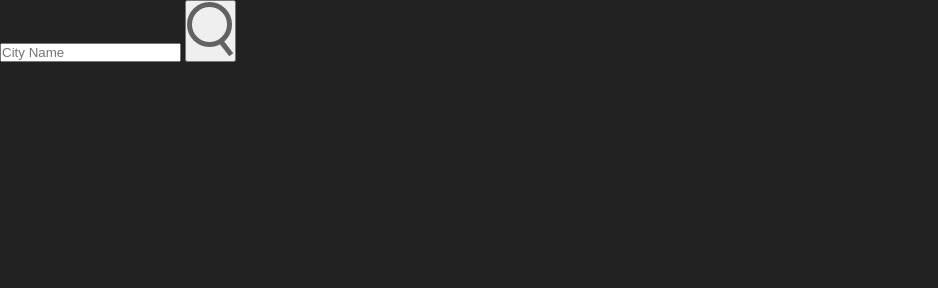
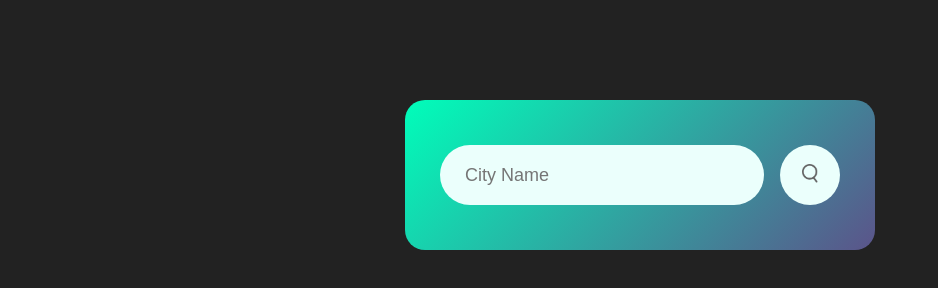
Before and after one commit to lakshminandakumar/weather-wise, a plain HTML site: page index.html in a window 1280 px wide. Shown: the whole page, without its empty margins (0-938 px from the left). Drawn offline with Linux system fonts and the light colour scheme.

Commit message:
added required css to make the app look good

```diff
--- a/style.css
+++ b/style.css
@@ -7,3 +7,43 @@
 body{
     background: #222;
 }
+.card{
+    width: 90%;
+    max-width: 470px;
+    background: linear-gradient(135deg, #00feba, #5b548a);
+    color: #fff;
+    margin: 100px auto 0;
+    border-radius: 20px;
+    padding: 45px 35px;
+    text-align: center;
+}
+.search{
+    width: 100%;
+    display: flex;
+    align-items: center;
+    justify-content: space-between;
+}
+.search input{
+    border: 0;
+    outline: 0;
+    background: #ebfffc;
+    color: #555;
+    padding: 10px 25px;
+    height: 60px;
+    border-radius: 30px;
+    flex: 1;
+    margin-right: 16px;
+    font-size: 18px;
+}
+.search button{
+    border: 0;
+    outline: 0;
+    background: #ebfffc;
+    border-radius: 50%;
+    width: 60px;
+    height: 60px;
+    cursor: pointer;
+}
+.search button img{
+    width: 16px;
+}
```
